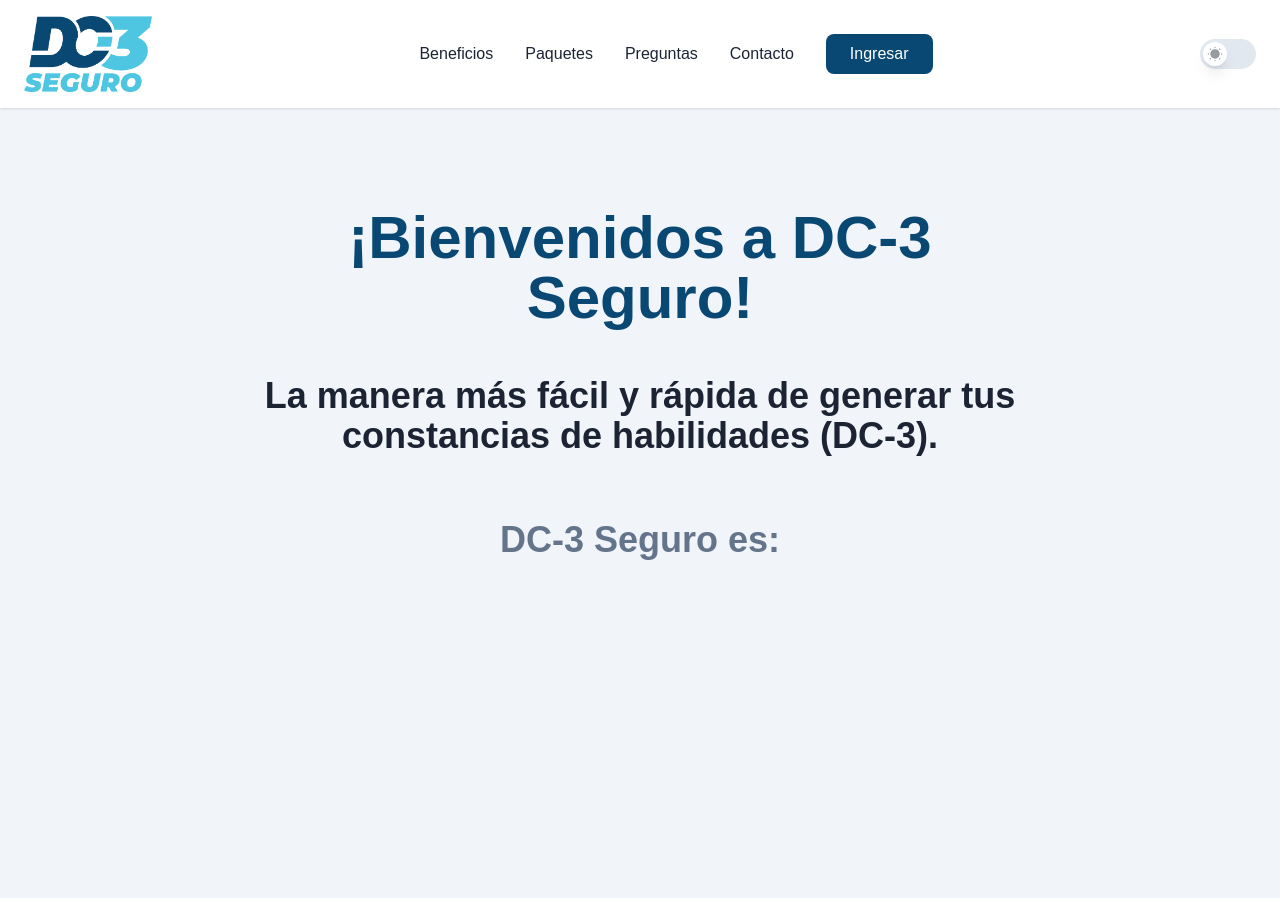
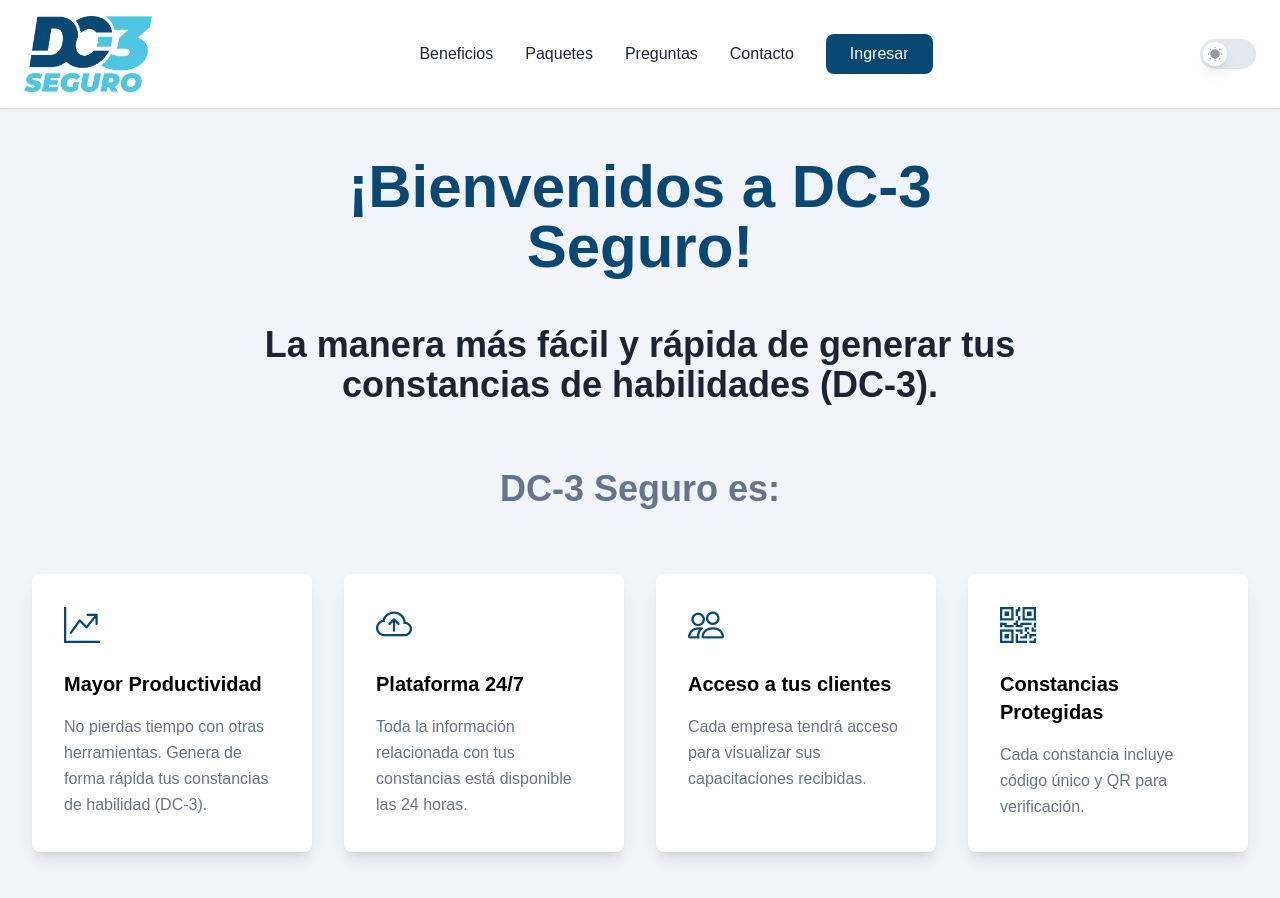
Before and after one commit to JoshuaDeveloper25/DC3-SEGURO, a Next.js app: page / in a window 1280 px wide. Shown: the top 898 px of the page. Built offline with nearby package versions, Linux system fonts and the light colour scheme.

Commit message:
Add SubHeader component and integrate Bootstrap icons; update Header layout

```diff
--- a/package.json
+++ b/package.json
@@ -9,9 +9,10 @@
     "lint": "next lint"
   },
   "dependencies": {
+    "bootstrap-icons": "^1.11.3",
+    "next": "15.2.1",
     "react": "^19.0.0",
-    "react-dom": "^19.0.0",
-    "next": "15.2.1"
+    "react-dom": "^19.0.0"
   },
   "devDependencies": {
     "@tailwindcss/postcss": "^4",
--- a/src/app/layout.js
+++ b/src/app/layout.js
@@ -1,3 +1,4 @@
+import 'bootstrap-icons/font/bootstrap-icons.css';
 import "./globals.css";
 
 export const metadata = {
--- a/src/components/Home/Header/index.jsx
+++ b/src/components/Home/Header/index.jsx
@@ -1,6 +1,8 @@
+import SubHeader from "../SubHeader";
+
 const Header = () => {
   return (
-    <header className="container mx-auto px-6 md:px-8 h-svh">
+    <header className="container mx-auto px-6 md:px-8 h-screen pb-36">
       <div className="flex justify-center items-center min-h-[71%]">
         <div className="max-w-[800px] mx-auto text-center md:space-y-12 space-y-4">
           <h1 className="text-[#094873] text-4xl sm:text-5xl md:text-6xl font-[600]">
@@ -17,6 +19,8 @@
           </div>
         </div>
       </div>
+
+      <SubHeader />
     </header>
   );
 };
--- /dev/null
+++ b/src/components/Home/SubHeader/index.jsx
@@ -0,0 +1,60 @@
+import React from "react";
+
+const SubHeader = () => {
+  return (
+    <section className="grid grid-cols-1 md:grid-cols-4 gap-8">
+      <div className="p-8 bg-white dark:bg-[#24303f] rounded-lg shadow-lg transform transition-all duration-300 hover:shadow-xl hover:bg-[#0948730d] hover:bg-opacity-5 dark:hover:bg-[#0948731a] dark:hover:bg-opacity-10">
+        <div className="text-[#094873] text-4xl mb-6 transform transition-transform duration-300 group-hover:scale-110">
+          <i className="bi-graph-up-arrow"></i>
+        </div>
+        <h4 className="text-xl font-semibold mb-4 text-black dark:text-white">
+          Mayor Productividad
+        </h4>
+        <p className="text-body-color dark:text-body-color-dark leading-relaxed">
+          No pierdas tiempo con otras herramientas. Genera de forma rápida tus
+          constancias de habilidad (DC-3).
+        </p>
+      </div>
+
+      <div className="p-8 bg-white dark:bg-[#24303f] rounded-lg shadow-lg transform transition-all duration-300 hover:shadow-xl hover:bg-[#0948730d] hover:bg-opacity-5 dark:hover:bg-[#0948731a] dark:hover:bg-opacity-10">
+        <div className="text-[#094873] text-4xl mb-6 transform transition-transform duration-300 group-hover:scale-110">
+          <i className="bi bi-cloud-arrow-up"></i>
+        </div>
+        <h4 className="text-xl font-semibold mb-4 text-black dark:text-white">
+          Plataforma 24/7
+        </h4>
+        <p className="text-body-color dark:text-body-color-dark leading-relaxed">
+          Toda la información relacionada con tus constancias está disponible
+          las 24 horas.
+        </p>
+      </div>
+
+      <div className="p-8 bg-white dark:bg-[#24303f] rounded-lg shadow-lg transform transition-all duration-300 hover:shadow-xl hover:bg-[#0948730d] hover:bg-opacity-5 dark:hover:bg-[#0948731a] dark:hover:bg-opacity-10">
+        <div className="text-[#094873] text-4xl mb-6 transform transition-transform duration-300 group-hover:scale-110">
+          <i className="bi-people"></i>
+        </div>
+        <h4 className="text-xl font-semibold mb-4 text-black dark:text-white">
+          Acceso a tus clientes
+        </h4>
+        <p className="text-body-color dark:text-body-color-dark leading-relaxed">
+          Cada empresa tendrá acceso para visualizar sus capacitaciones
+          recibidas.
+        </p>
+      </div>
+
+      <div className="p-8 bg-white dark:bg-[#24303f] rounded-lg shadow-lg transform transition-all duration-300 hover:shadow-xl hover:bg-[#0948730d] hover:bg-opacity-5 dark:hover:bg-[#0948731a] dark:hover:bg-opacity-10">
+        <div className="text-[#094873] text-4xl mb-6 transform transition-transform duration-300 group-hover:scale-110">
+          <i className="bi bi-qr-code"></i>
+        </div>
+        <h4 className="text-xl font-semibold mb-4 text-black dark:text-white">
+          Constancias Protegidas
+        </h4>
+        <p className="text-body-color dark:text-body-color-dark leading-relaxed">
+          Cada constancia incluye código único y QR para verificación.
+        </p>
+      </div>
+    </section>
+  );
+};
+
+export default SubHeader;
```
Also changed, not shown: 1 other file (tests, documents, lock files or other folders).
